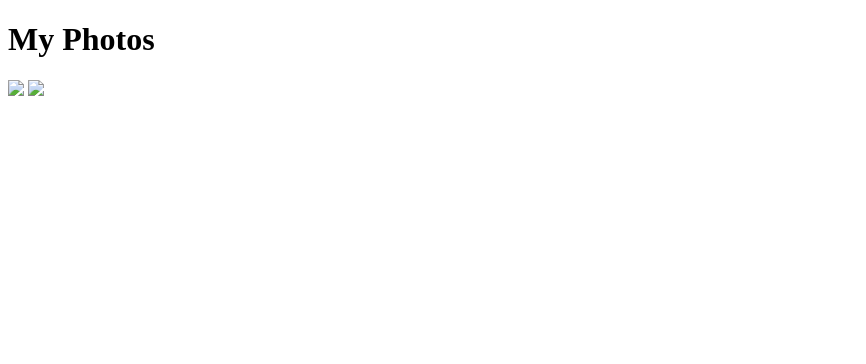
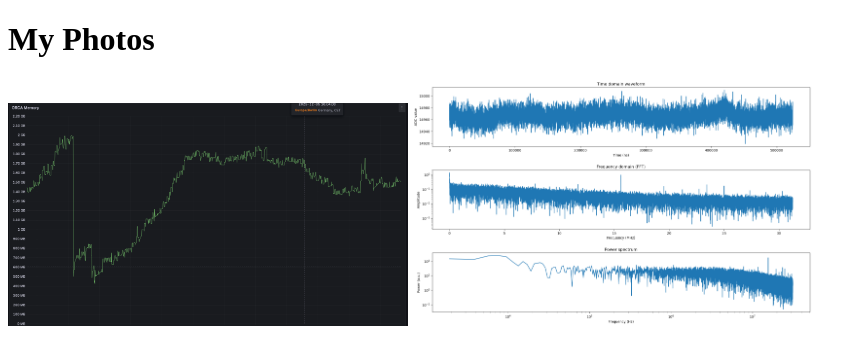
Before and after one commit to himalunc/l200fft, a plain HTML site: page index.html in a window 1280 px wide. Shown: the whole page, without its empty margins (0-866 px from the left). Drawn offline with Linux system fonts and the light colour scheme.

Commit message:
Update index.html

```diff
--- a/index.html
+++ b/index.html
@@ -5,7 +5,7 @@
 </head>
 <body>
   <h1>My Photos</h1>
-  <img src="image1.jpg" width="400">
-  <img src="image2.jpg" width="400">
+  <img src="image1.png" width="400">
+  <img src="image2.png" width="400">
 </body>
 </html>
```
